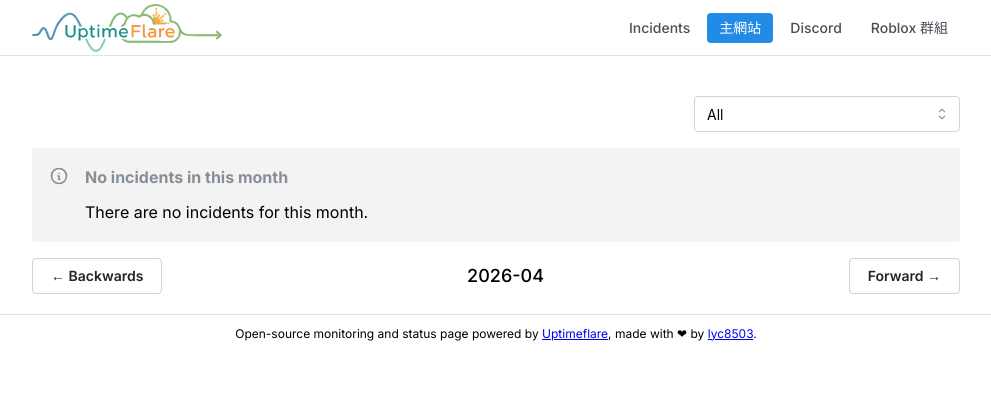
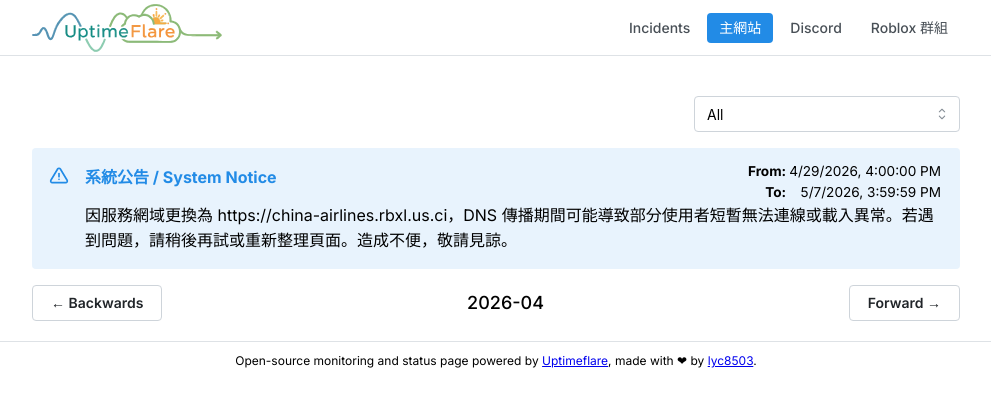
Before and after one commit to burce857/-4932, a Next.js app: page /incidents in a window 1280 px wide. Shown: the top 406 px of the page, without its empty margins (144-1135 px from the left). Built offline with nearby package versions, Linux system fonts and the light colour scheme.

Commit message:
Update uptime.config.ts

```diff
--- a/uptime.config.ts
+++ b/uptime.config.ts
@@ -4,12 +4,15 @@
   MaintenanceConfig,
 } from './types/config';
 
+/* ===== 新網域設定 ===== */
+const NEW_DOMAIN = 'https://china-airlines.rbxl.us.ci';
+
 /* ===== 前端顯示 ===== */
 const pageConfig: PageConfig = {
   title: 'China Airlines ROBLOX Status',
   links: [
     {
-      link: 'https://china-airlines.rbxl.ccwu.cc/',
+      link: NEW_DOMAIN,
       label: '主網站',
       highlight: true,
     },
@@ -31,8 +34,8 @@
       id: 'main_website',
       name: '主網站 / Main Website',
       method: 'GET',
-      target: 'https://china-airlines.rbxl.ccwu.cc/',
-      tooltip: 'China Airlines ROBLOX 官方網站',
+      target: NEW_DOMAIN,
+      tooltip: 'China Airlines ROBLOX 官方網站（新網域）',
       expectedCodes: [200, 301, 302],
     },
     {
@@ -57,22 +60,21 @@
       method: 'GET',
       target: 'https://www.roblox.com/communities/33984181/China-Airlines#!/about',
       tooltip: 'Roblox 官方群組頁面',
-      expectedCodes: [200, 301, 302],
+      expectedCodes: [200, 301, 302, 403],
     },
   ],
 };
 
 /* ===== 維護 / 公告 ===== */
 const maintenances: MaintenanceConfig[] = [
-  /*
   {
-    title: '系統公告',
-    body: 'China Airlines ROBLOX Status 已更新至新版狀態頁。',
-    start: '2026-04-29T16:00:00+08:00',
-    end: '2026-04-30T00:00:00+08:00',
+    title: '系統公告 / System Notice',
+    body:
+      '因服務網域更換為 https://china-airlines.rbxl.us.ci，DNS 傳播期間可能導致部分使用者短暫無法連線或載入異常。若遇到問題，請稍後再試或重新整理頁面。造成不便，敬請見諒。',
+    start: '2026-04-30T00:00:00+08:00',
+    end: '2026-05-07T23:59:59+08:00',
     color: 'blue',
   },
-  */
 ];
 
 export { pageConfig, workerConfig, maintenances };
```
